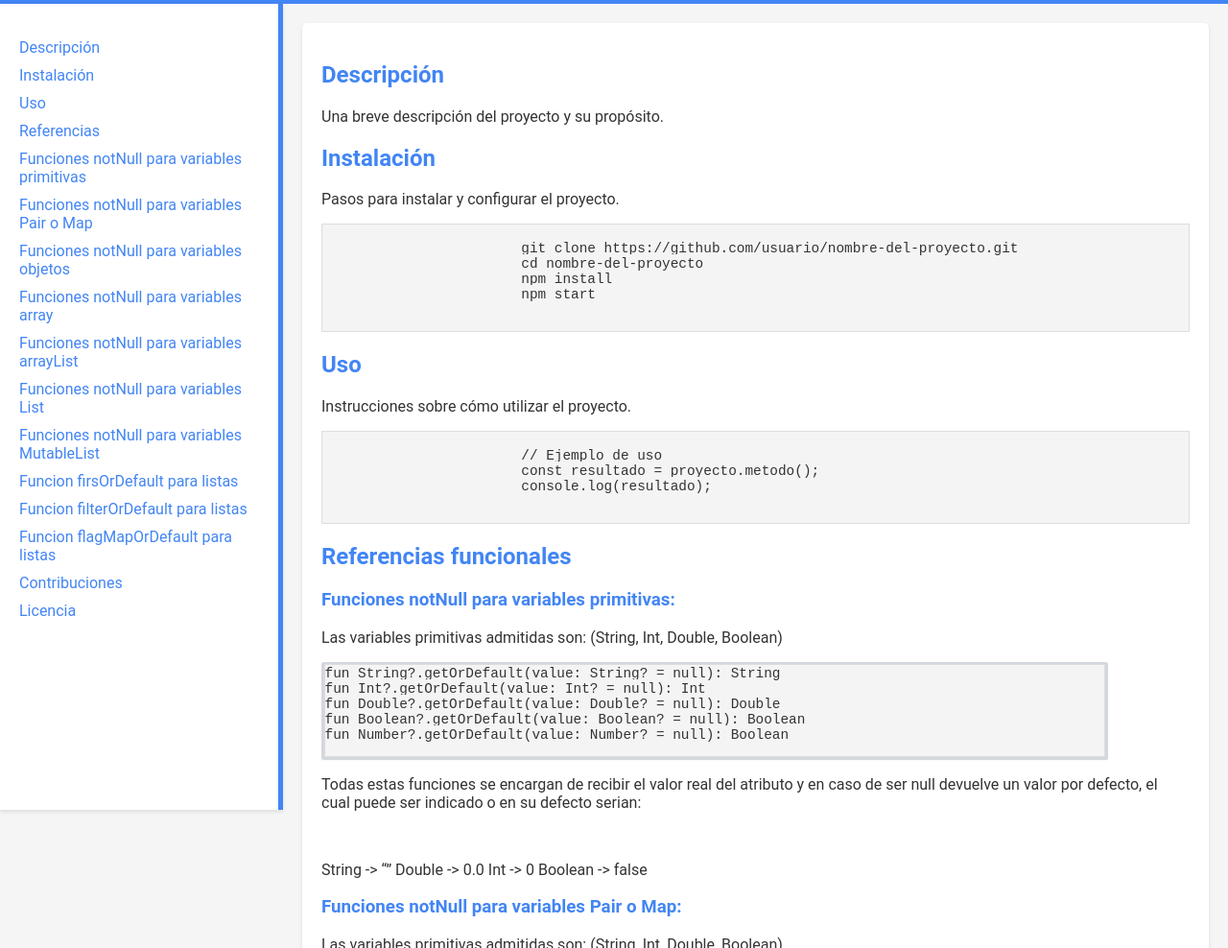
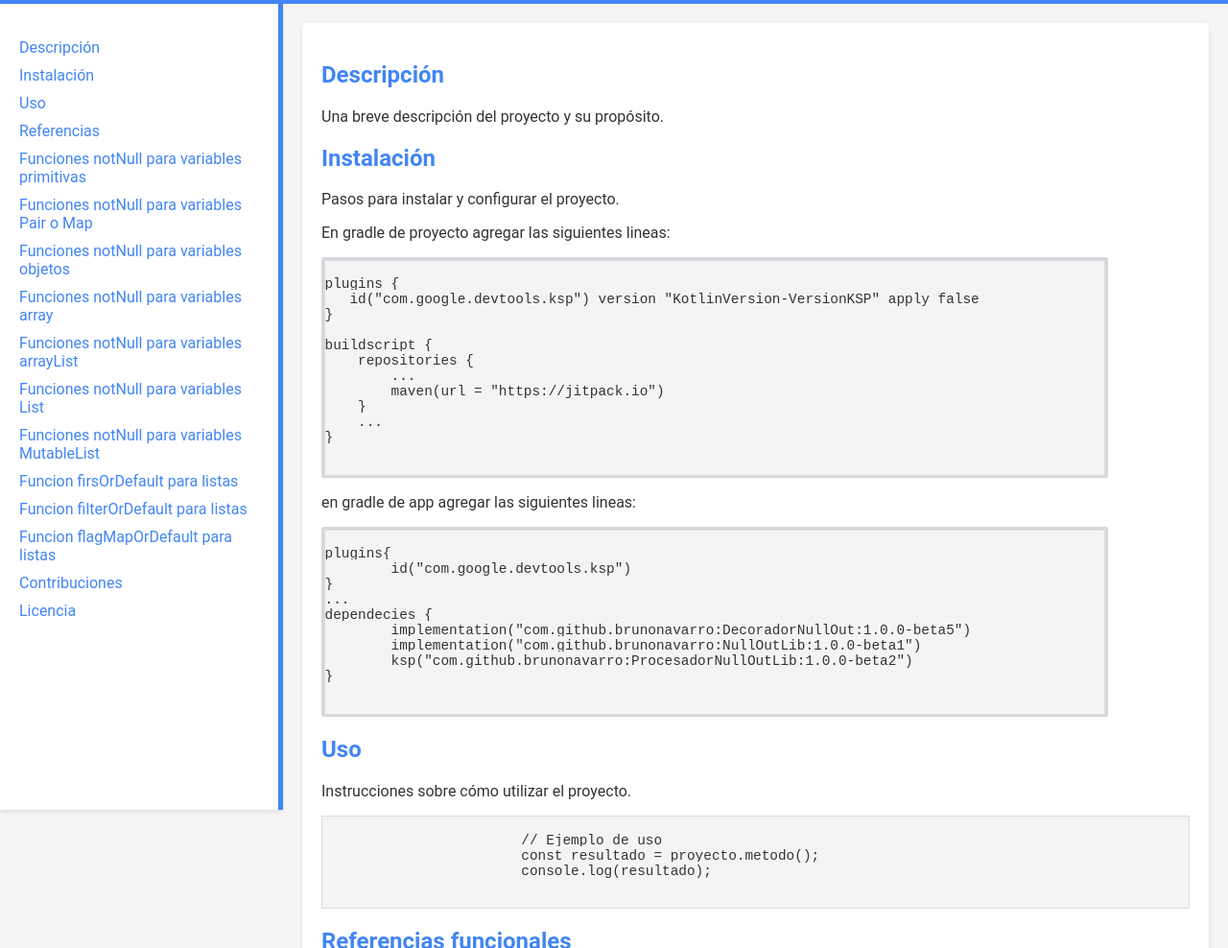
Before and after one commit to brunonavarro/NullOutLib, a plain HTML site: page docs/index.html in a window 1280 px wide. Shown: the part 112-1100 px from the top of the page at 96% size. Drawn offline with nearby package versions, Linux system fonts and the light colour scheme.

Commit message:
full documentation español

```diff
--- a/docs/index.html
+++ b/docs/index.html
@@ -135,14 +135,38 @@
         <section id="instalacion">
             <h2>Instalación</h2>
             <p>Pasos para instalar y configurar el proyecto.</p>
-            <pre>
-                    <code>
-                        git clone https://github.com/usuario/nombre-del-proyecto.git
-                        cd nombre-del-proyecto
-                        npm install
-                        npm start
+            <p>En gradle de proyecto agregar las siguientes lineas:</p>
+            <div class="code-container">
+                <pre><code >
+plugins {
+   id("com.google.devtools.ksp") version "KotlinVersion-VersionKSP" apply false
+}
+
+buildscript {
+    repositories {
+        ...
+        maven(url = "https://jitpack.io")
+    }
+    ...
+}
                     </code>
                 </pre>
+            </div>
+            <p>en gradle de app agregar las siguientes lineas:</p>
+            <div class="code-container">
+                <pre><code >
+plugins{
+	id("com.google.devtools.ksp")
+}
+...
+dependecies {
+	implementation("com.github.brunonavarro:DecoradorNullOut:1.0.0-beta5")
+	implementation("com.github.brunonavarro:NullOutLib:1.0.0-beta1")
+	ksp("com.github.brunonavarro:ProcesadorNullOutLib:1.0.0-beta2")
+}
+                    </code>
+                </pre>
+            </div>
         </section>
 
         <section id="uso">
```
